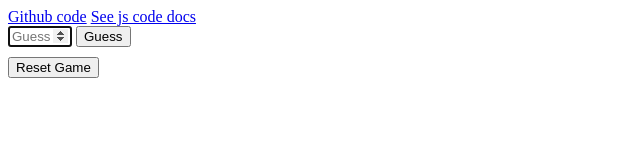
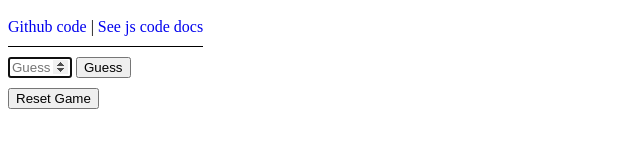
Before and after one commit to VVJS-22/guessing-game-with-docs, a website: page index.html in a window 1280 px wide. Shown: the whole page, without its empty margins (0-640 px from the left). Drawn offline with Linux system fonts and the light colour scheme.

Commit message:
add minor enhancements

```diff
--- a/index.html
+++ b/index.html
@@ -10,13 +10,13 @@
 </head>
 <body>
     <div>
-        <a href="https://github.com/vvjs-22/guessing-game-with-docs">Github code</a>
-        <a href="/docs">See js code docs</a></div>
+        <a href="https://github.com/vvjs-22/guessing-game-with-docs" target="_blank">Github code</a> |
+        <a href="/docs" target="_blank">See js code docs</a></div>
     <form onsubmit="checkNumber(this.number.value);return false">
         <input type="number" name="number" id="number" placeholder="Guess a number between 1 to 100" min="1" max="100" required autofocus>
-        <button type="submit">Guess</button>
+        <button type="submit" title="click ENTER">Guess</button>
     </form>
-    <button onclick="resetGame()">Reset Game</button>
+    <button onclick="resetGame()" title="click R">Reset Game</button>
     <p id="status"></p>
     <p id="history"></p>
 </body>
--- a/src/index.css
+++ b/src/index.css
@@ -1,3 +1,18 @@
 #number {
     margin-bottom: 10px;
 }
+
+div {
+    margin-bottom: 10px;
+    border-bottom: 1px solid;
+    padding: 10px 0;
+    width: fit-content;
+}
+
+a {
+    text-decoration: none;
+}
+
+button {
+    cursor: pointer;
+}
```
